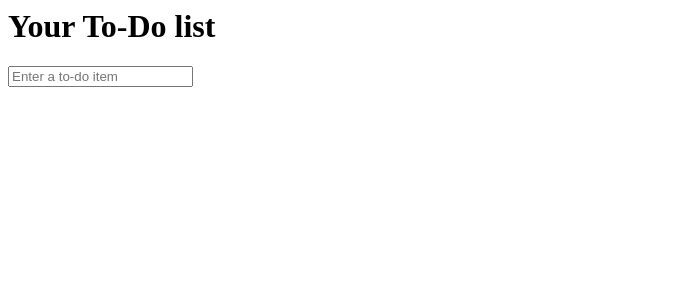
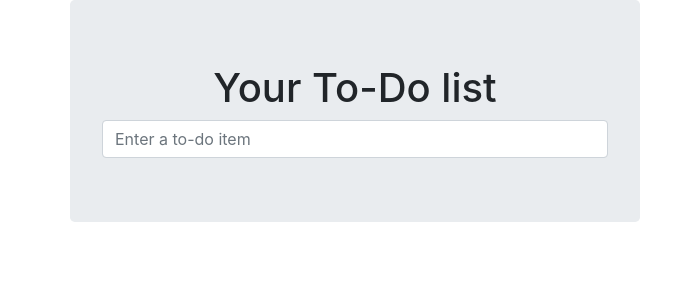
Before and after one commit to martindobrev/django-tdd, a Django app: page /lists/1/ in a window 1280 px wide. Shown: the top 300 px of the page, without its empty margins (0-695 px from the left). Run offline with Django 3.2, Linux system fonts and the light colour scheme; data comes from the database, SQL or seed files in the repository; some libraries are stand-ins or nearby versions.

Commit message:
Use bootstrap to improve layout

```diff
--- a/functional_tests/tests.py
+++ b/functional_tests/tests.py
@@ -1,10 +1,10 @@
-from django.test import LiveServerTestCase
+from django.contrib.staticfiles.testing import StaticLiveServerCase
 from selenium import webdriver
 from selenium.webdriver.common.keys import Keys
 import unittest
 import time
 
-class NewVisitorTest(LiveServerTestCase):
+class NewVisitorTest(StaticLiveServerCase):
 
     def setUp(self):
         self.browser = webdriver.Firefox()
--- a/lists/templates/base.html
+++ b/lists/templates/base.html
@@ -1,15 +1,31 @@
-<html>
+<!Doctype html>
+<html lang="en">
     <head>
         <title>To-Do lists</title>
+        <meta name="viewport" content="width=device-width, initial-scale=1.0">
+        <link href="/static/bootstrap/css/bootstrap.min.css" rel="stylesheet" media="screen">
+        <link href="/static/base.css" rel="stylesheet" media="screen"/>
     </head>
     <body>
-        <h1>{% block header_text %}{% endblock %}</h1>
+        <div class="container">
 
-        <form method="POST" action="{% block form_action %}{% endblock %}">
-            <input id="id_new_item" name="item_text" placeholder="Enter a to-do item"/>
-            {% csrf_token %}
-        </form>
+            <div class="row">
+                <div class="col-md-6 col-md-offset-3 jumbotron">
+                    <div class="text-center">
+                        <h1>{% block header_text %}{% endblock %}</h1>
+                        <form method="POST" action="{% block form_action %}{% endblock %}">
+                            <input class="form-control input-lg" id="id_new_item" name="item_text" placeholder="Enter a to-do item"/>
+                        {% csrf_token %}
+                        </form>
+                    </div>
+                </div>
+            </div>
 
-        {% block table %}{% endblock %}
+            <div class="row">
+                <div class="col-md-6 col-md-offset-3">
+                    {% block table %}{% endblock %}
+                </div>
+            </div>
+        </div>
     </body>
 </html>
--- a/lists/templates/list.html
+++ b/lists/templates/list.html
@@ -5,7 +5,7 @@
 {% block form_action %}/lists/{{ list.id }}/add_item{% endblock %}
 
 {% block table %}
-    <table id="id_list_table">
+    <table class="table" id="id_list_table">
         {% for item in list.item_set.all %}
         <tr><td>{{ forloop.counter }}: {{ item.text }}</td></tr>
         {% endfor %}
```
